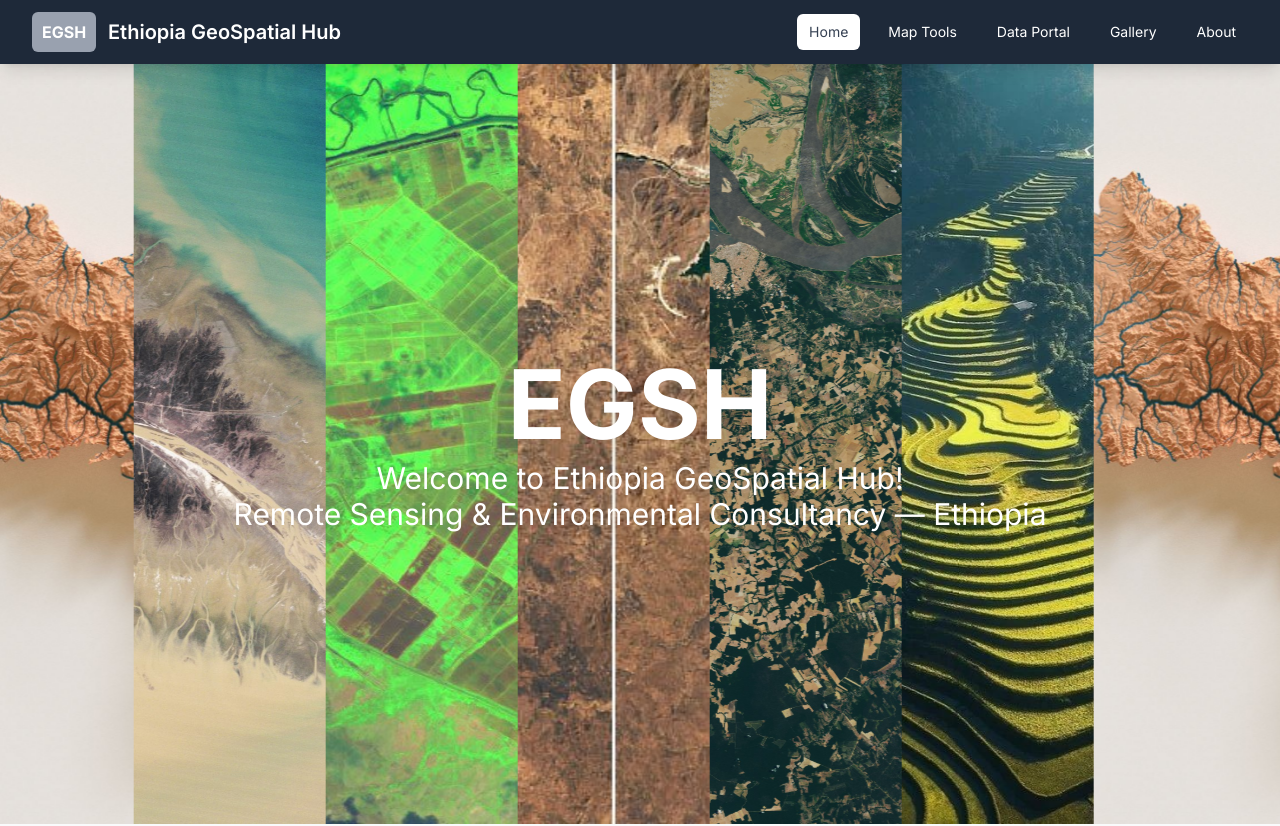
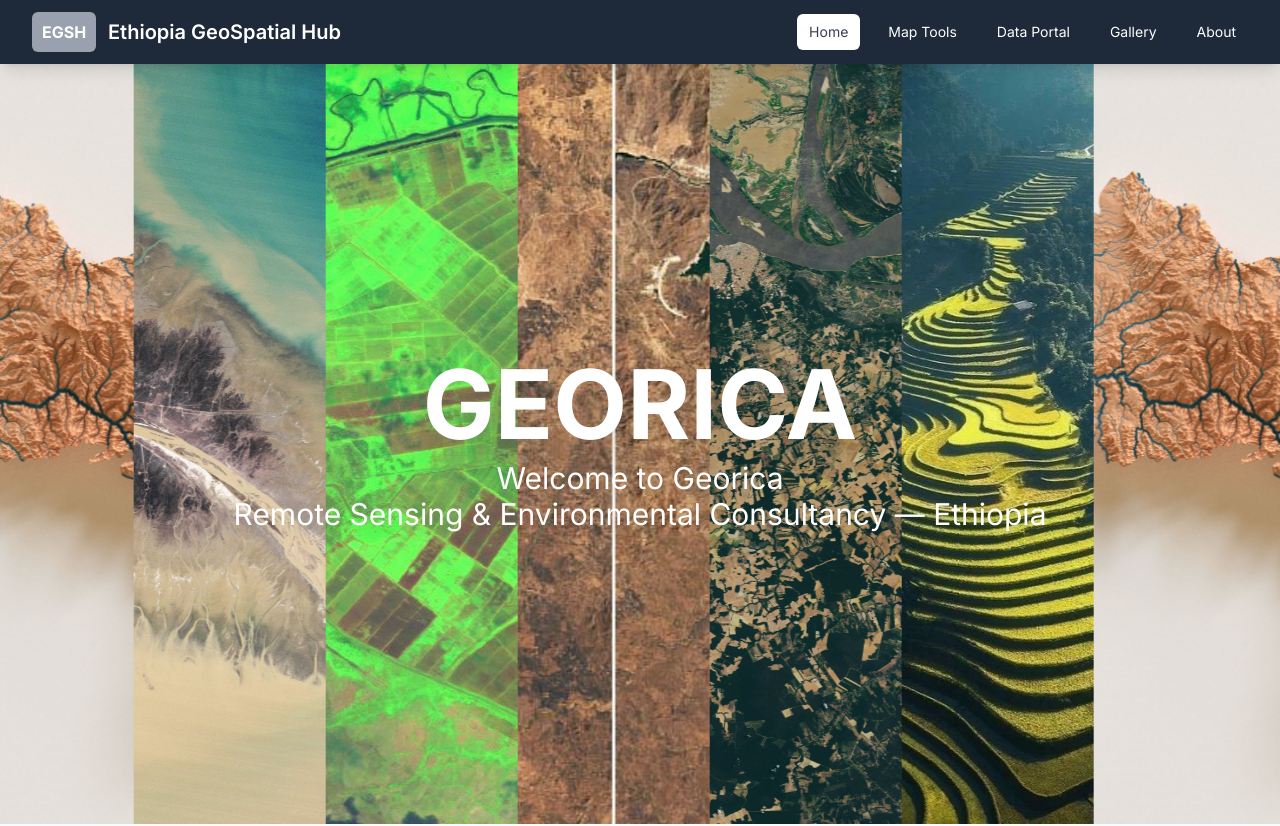
Before and after one commit to Haftom-Hagos/ethiosathub-react, a React (Vite) app: page / in a window 1280 px wide. Shown: the top 826 px of the page. Built offline with nearby package versions, Linux system fonts and the light colour scheme.

Commit message:
Update Home.jsx

```diff
--- a/src/pages/Home.jsx
+++ b/src/pages/Home.jsx
@@ -51,10 +51,10 @@ export default function Home() {
 
 		  {/* Overlay text content - transparent box, just padding/rounded for subtle container; text shadows for readability */}
 		  <div className="absolute inset-0 flex flex-col justify-center items-center z-10 h-full"> {/* Match full height */}
-			<div className="px-6 py-4 rounded-lg"> {/* Fully transparent */}
-			  <h3 className="text-8xl font-bold mb-2 drop-shadow-2xl text-white">EGSH</h3> {/* Strong shadow for visibility */}
+			<div className="px-2 py-4 rounded-lg"> {/* Fully transparent */}
+			  <h3 className="text-8xl font-bold mb-2 drop-shadow-2xl text-white">GEORICA</h3> {/* Strong shadow for visibility */}
 			  <p className="text-white drop-shadow-xl text-3xl">
-				Welcome to Ethiopia GeoSpatial Hub! <br />
+				Welcome to Georica <br />
 				Remote Sensing &amp; Environmental Consultancy — Ethiopia
 			  </p>
 			</div>
```
